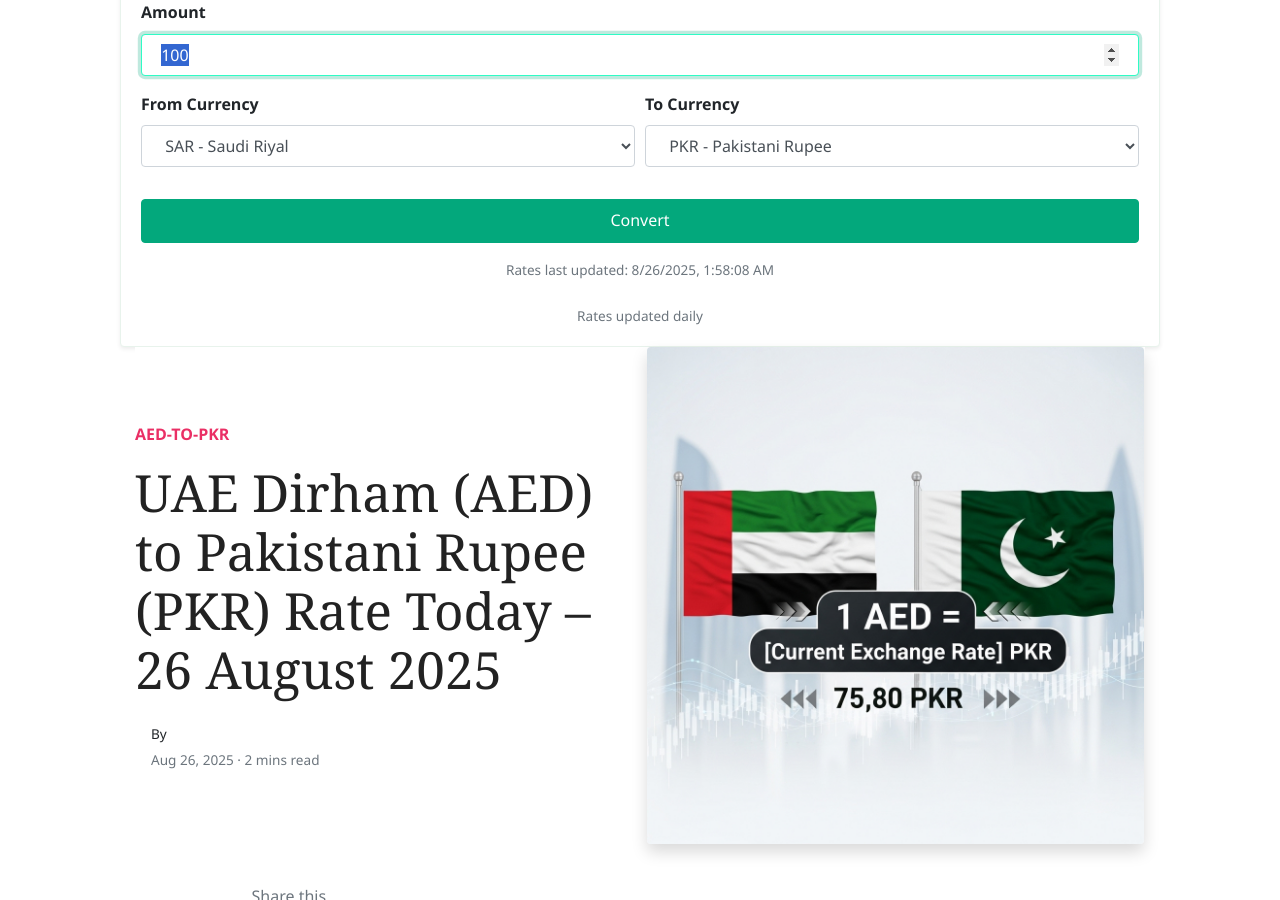
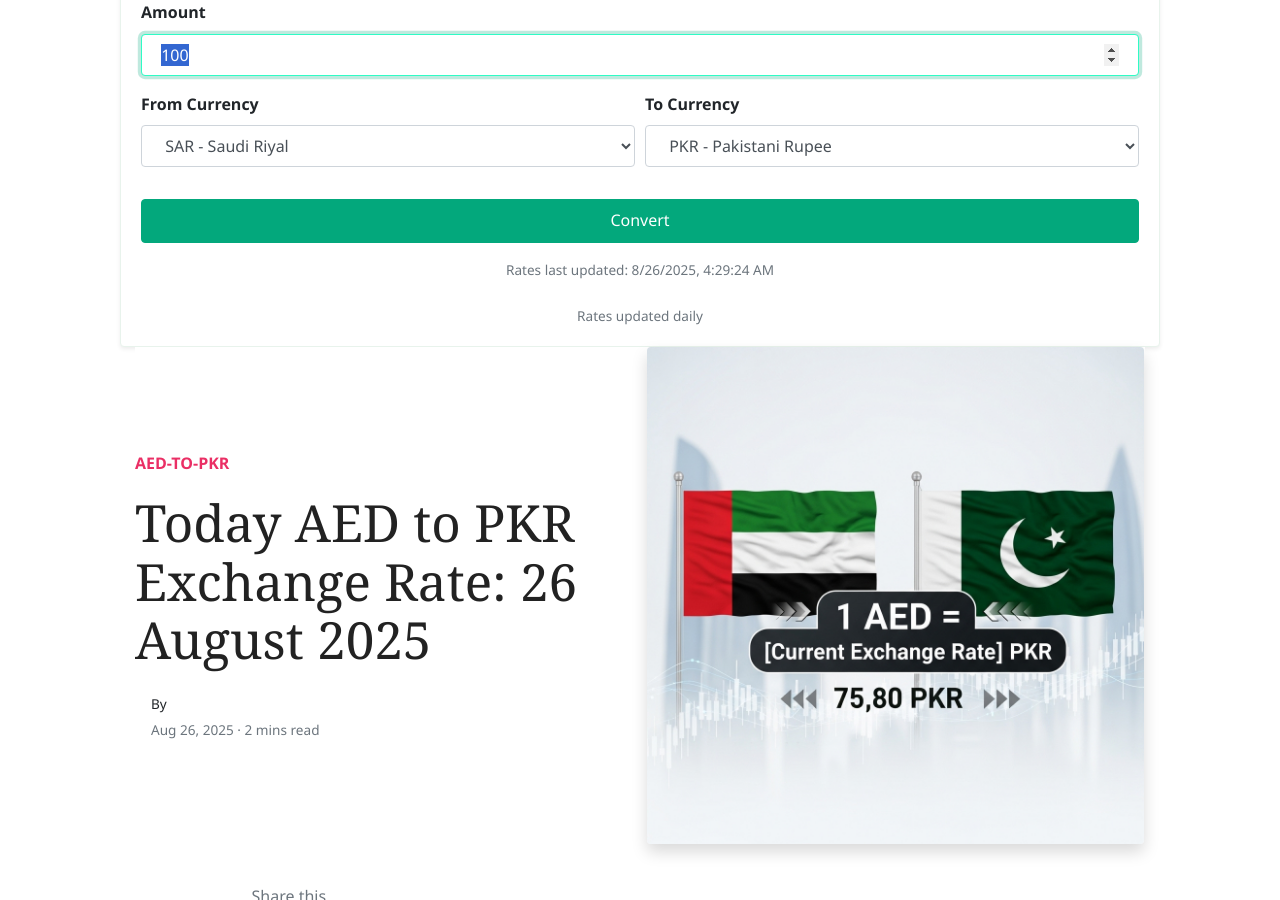
Before and after one commit to mlcom/mlcom.github.io, a Jekyll site: the page built from _posts/2025-08-26-today-uae-dirham-to-pkr-exchange-rate-august-2025-prices-updated-aed-to-pkr.md, in a window 1280 px wide and 900 px high, scrolled down 242 px. Built offline with Jekyll 4.4.1, drawn with Linux system fonts in a browser that asks for light colours; nearby versions of some CDN libraries; comment, search, counter and statistics services are not loaded.

Commit message:
Automated: Update currency rates and generate daily posts

```diff
--- a/_data/rates.yml
+++ b/_data/rates.yml
@@ -1,4 +1,4 @@
-last_updated_utc: '2025-08-26T01:58:08.346180+00:00'
+last_updated_utc: '2025-08-26T04:29:24.229443+00:00'
 rates:
   AED: 3.6725
   AFN: 68.419
--- a/_posts/2025-08-26-today-uae-dirham-to-pkr-exchange-rate-august-2025-prices-updated-aed-to-pkr.md
+++ b/_posts/2025-08-26-today-uae-dirham-to-pkr-exchange-rate-august-2025-prices-updated-aed-to-pkr.md
@@ -1,6 +1,6 @@
 ---
 layout: post
-title:  'UAE Dirham (AED) to Pakistani Rupee (PKR) Rate Today – 26 August 2025'
+title:  'Today AED to PKR Exchange Rate: 26 August 2025'
 author: jane
 categories: [ aed-to-pkr ]
 image: assets/images/aed-to-pkr-rate-today.jpg
```
Also changed, not shown: _posts/2025-08-26-today-saudi-riyal-to-pkr-exchange-rate-august-2025-prices-updated-sar-to-pkr.md (+1 -1 lines), _posts/2025-08-26-today-uk-pound-sterling-to-pkr-exchange-rate-august-2025-prices-updated-gbp-to-pkr.md (+1 -1 lines).
